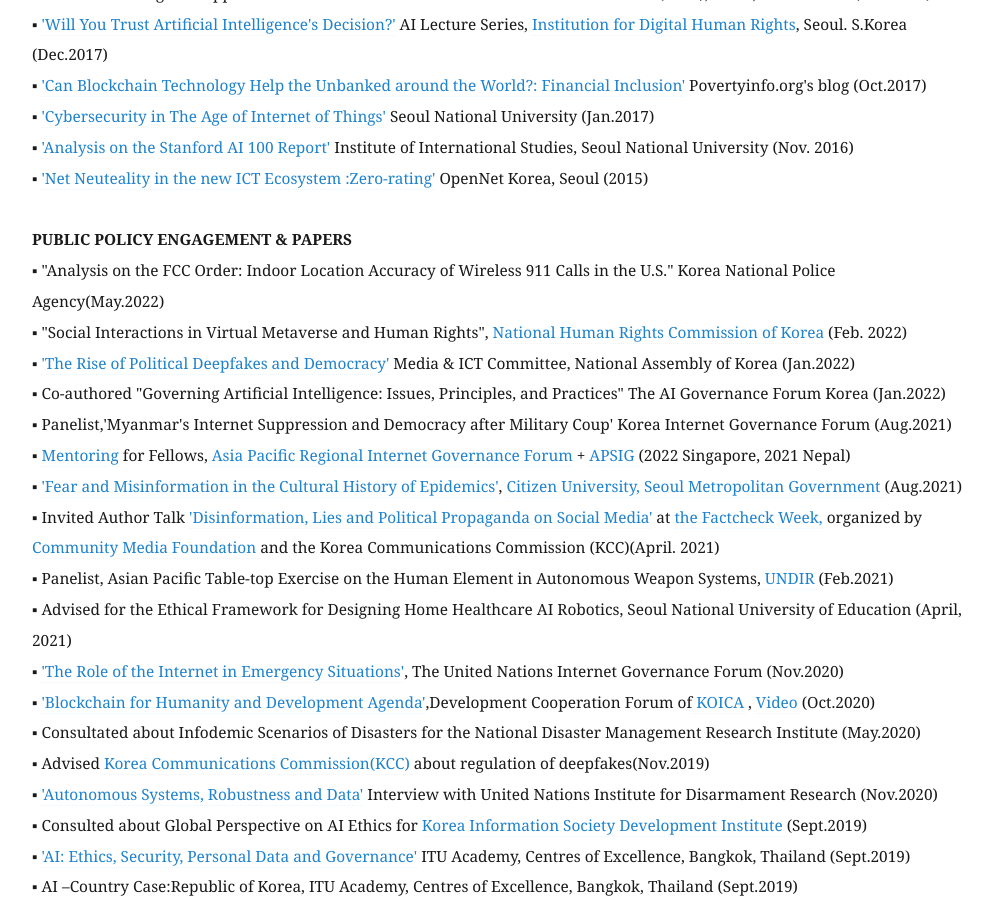
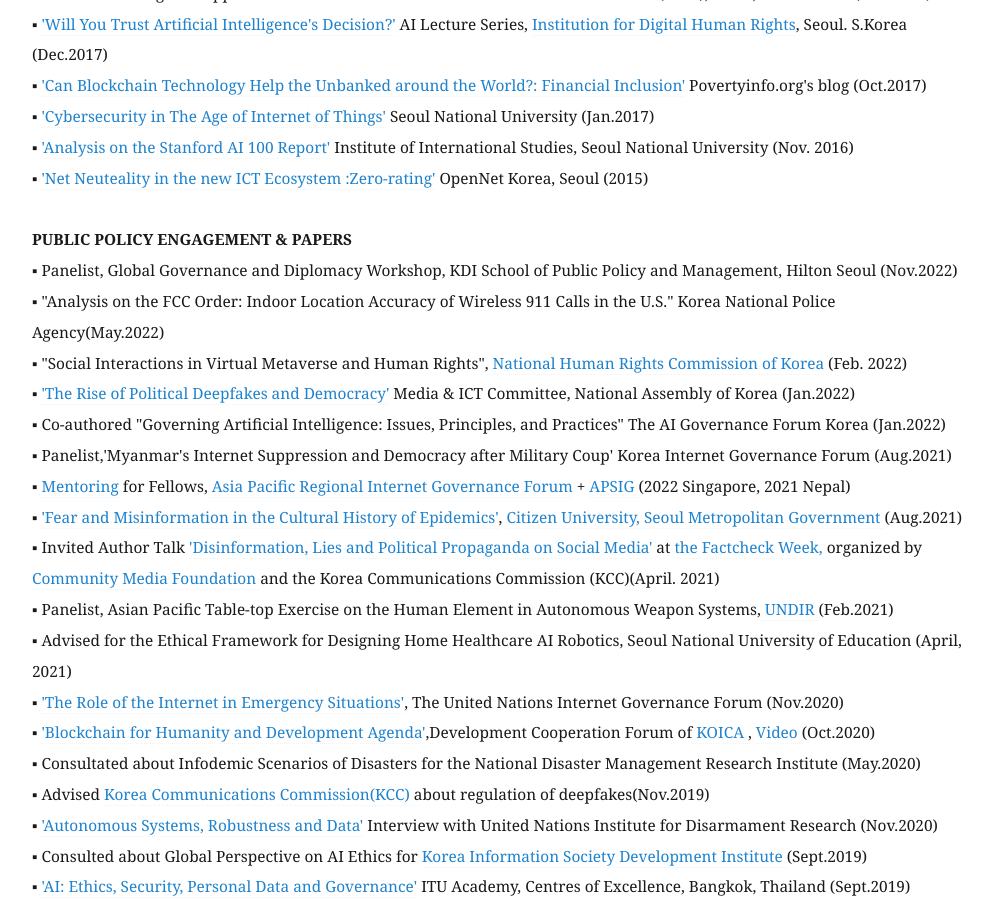
Before and after one commit to eunchangchoi/eunchangchoi.github.io, a Jekyll site: the page built from index.md, in a window 1280 px wide and 900 px high, scrolled down 5132 px. Shown: the whole window, without its empty margins (68-1061 px from the left). Built offline with Jekyll 4.4.1, drawn with Linux system fonts in a browser that asks for light colours.

Commit message:
Update index.md

```diff
--- a/index.md
+++ b/index.md
@@ -121,6 +121,7 @@
   <br>
 
  <strong> PUBLIC POLICY ENGAGEMENT & PAPERS</strong> <br>
+▪ Panelist, Global Governance and Diplomacy Workshop, KDI School of Public Policy and Management, Hilton Seoul (Nov.2022)<br>
 ▪ "Analysis on the FCC Order: Indoor Location Accuracy of Wireless 911 Calls in the U.S." Korea National Police Agency(May.2022)<br>
 ▪ "Social Interactions in Virtual Metaverse and Human Rights",<a href="https://www.humanrights.go.kr/site/main/index002"> National Human Rights Commission of Korea</a> (Feb. 2022)<br>
 ▪ <a href="https://zdnet.co.kr/view/?no=20220112165731">'The Rise of Political Deepfakes and Democracy'</a> Media & ICT Committee, National Assembly of Korea (Jan.2022) <br>
```
